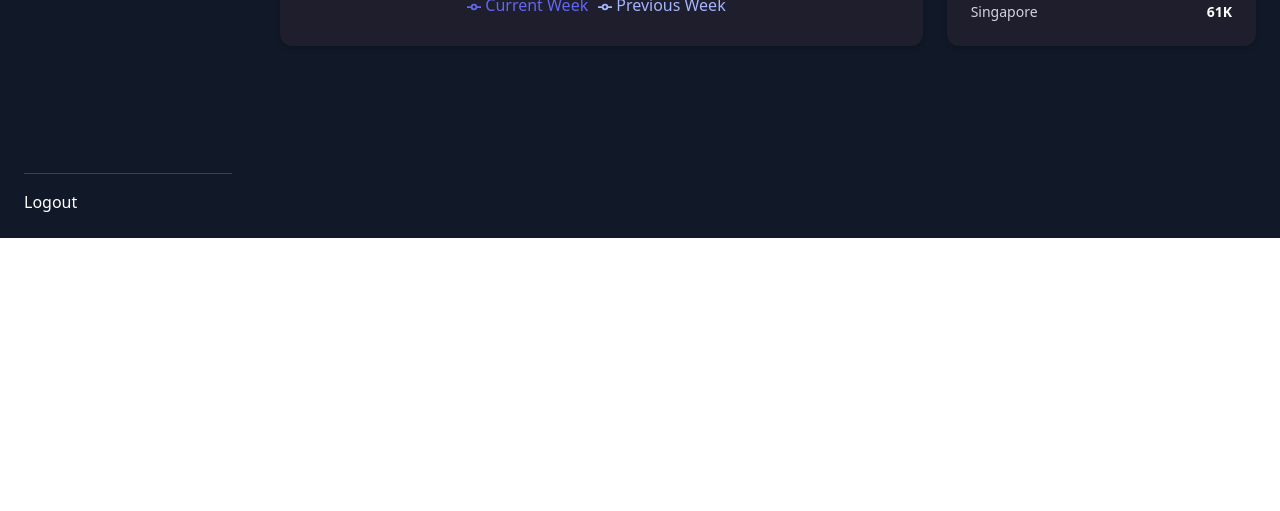
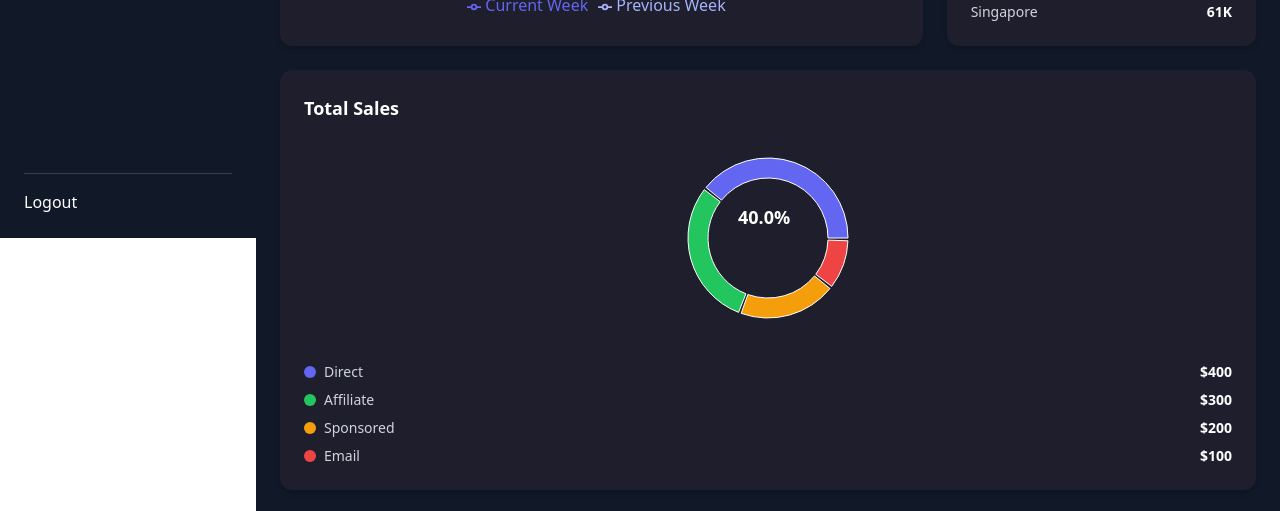
Before and after one commit to Raj-Satyam1206/JUSPAY, a React (Create React App) app: page / in a window 1280 px wide. Shown: the part 562-1073 px from the top of the page. Before the commit the page ends 800 px from the top, so only its background shows below. Built offline with nearby package versions, Linux system fonts and the light colour scheme.

Commit message:
Added Total Sales Chart

```diff
--- a/src/App.js
+++ b/src/App.js
@@ -4,6 +4,7 @@ import Topbar from './components/Topbar';
 import StatsGrid from './components/StatsGrid';
 import RevenueLineChart from './components/RevenueLineChart';
 import RevenueByLocation from './components/RevenueByLocation';
+import TotalSales from './components/TotalSales';
 
 function App() {
   return (
@@ -19,6 +20,9 @@ function App() {
             </div>
             <RevenueByLocation />
           </div>
+          <div className="mt-6">
+            <TotalSales />
+          </div>
         </main>
       </div>
     </div>
--- /dev/null
+++ b/src/components/TotalSales.js
@@ -0,0 +1,66 @@
+import React from 'react';
+import {
+  PieChart,
+  Pie,
+  Cell,
+  ResponsiveContainer
+} from 'recharts';
+
+const data = [
+  { name: 'Direct', value: 400, color: '#6366f1' },
+  { name: 'Affiliate', value: 300, color: '#22c55e' },
+  { name: 'Sponsored', value: 200, color: '#f59e0b' },
+  { name: 'Email', value: 100, color: '#ef4444' },
+];
+
+const TotalSales = () => {
+  const total = data.reduce((acc, item) => acc + item.value, 0);
+  const centerPercentage = ((data[0].value / total) * 100).toFixed(1);
+
+  return (
+    <div className="bg-[#1e1e2d] rounded-xl shadow-md p-6">
+      <h2 className="text-lg font-semibold text-white mb-4">Total Sales</h2>
+
+      <div className="flex flex-col items-center">
+        <div style={{ width: 200, height: 200 }}>
+          <ResponsiveContainer width="100%" height="100%">
+            <PieChart>
+              <Pie
+                data={data}
+                dataKey="value"
+                nameKey="name"
+                innerRadius={60}
+                outerRadius={80}
+                fill="#8884d8"
+                paddingAngle={2}
+              >
+                {data.map((entry, index) => (
+                  <Cell key={`cell-${index}`} fill={entry.color} />
+                ))}
+              </Pie>
+            </PieChart>
+          </ResponsiveContainer>
+
+          {/* Center Percentage */}
+          <div className="absolute translate-x-[70px] translate-y-[-135px] text-white text-lg font-semibold">
+            {centerPercentage}%
+          </div>
+        </div>
+
+        <div className="mt-6 space-y-2 text-sm text-gray-300 w-full">
+          {data.map((entry) => (
+            <div key={entry.name} className="flex justify-between items-center">
+              <div className="flex items-center gap-2">
+                <span className="w-3 h-3 rounded-full" style={{ backgroundColor: entry.color }}></span>
+                <span>{entry.name}</span>
+              </div>
+              <span className="text-white font-semibold">${entry.value}</span>
+            </div>
+          ))}
+        </div>
+      </div>
+    </div>
+  );
+};
+
+export default TotalSales;
```
